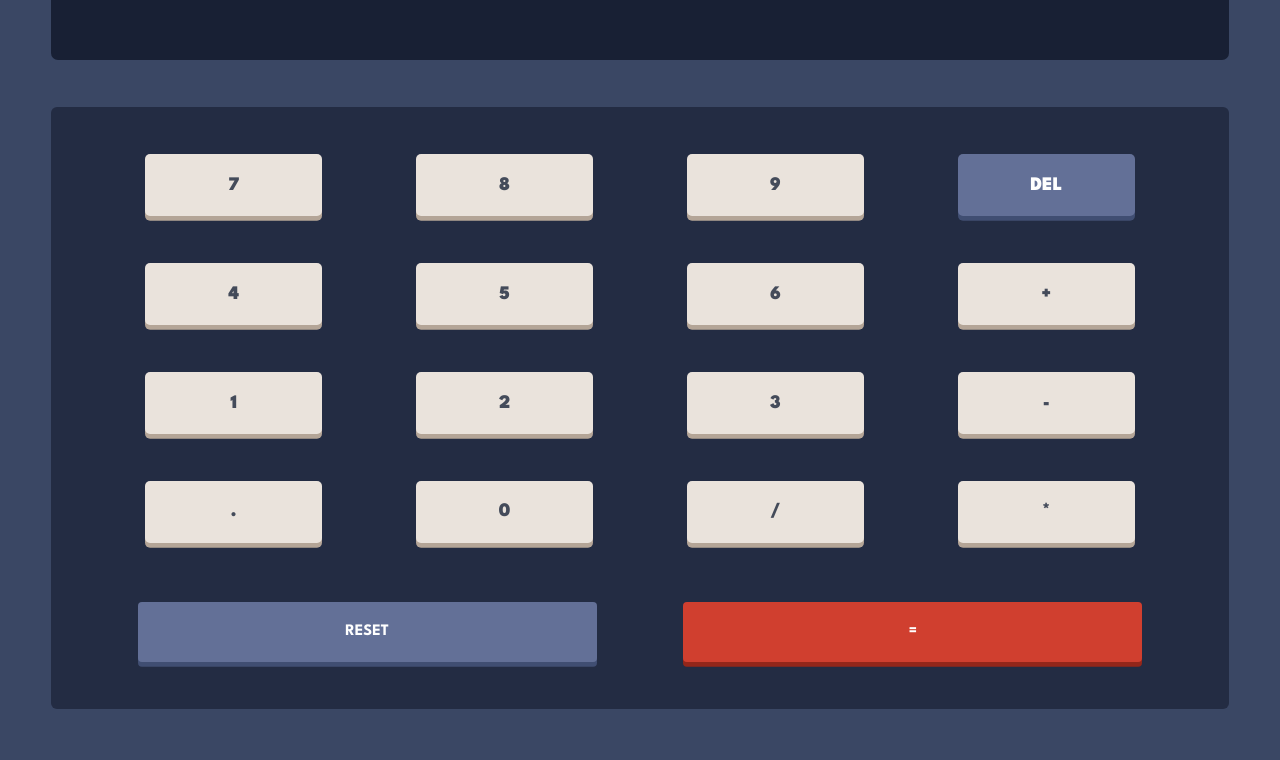
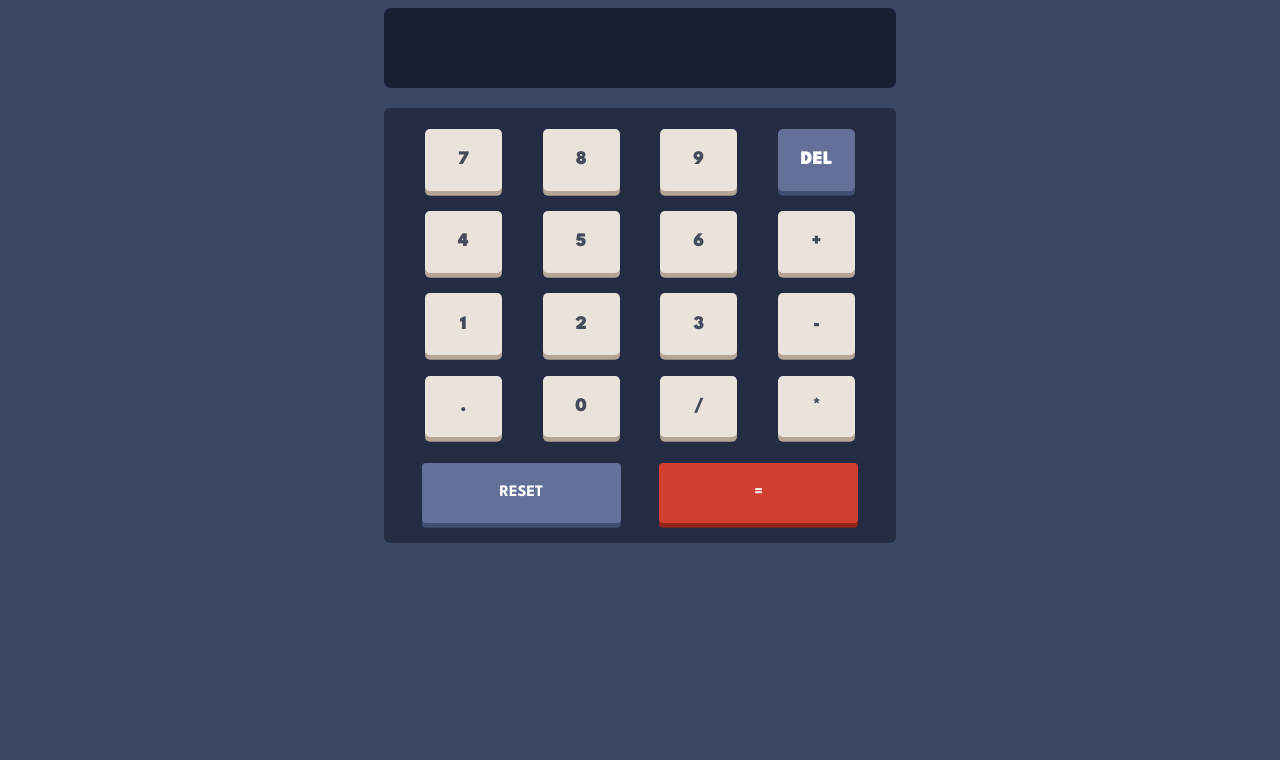
Before and after one commit to BEEJAYOFGOD/CALCULATOR-APP-MAIN, a plain HTML site: page index.html in a window 1280 px wide. Shown: the part 154-914 px from the top of the page. After the commit the page ends 800 px from the top, so only its background shows below. Drawn offline with Linux system fonts and the light colour scheme.

Commit message:
added responsiveness

```diff
--- a/index.html
+++ b/index.html
@@ -45,7 +45,7 @@
           <div>
             <div class="theme-selectors__label">
               <label for="dark">1</label>
-              <label for="white">2</label>
+              <label for="light">2</label>
               <label for="black">3</label>
             </div>
 
--- a/style.css
+++ b/style.css
@@ -307,3 +307,18 @@ button:active {
   font-weight: 700;
   color: var(--equal-color);
 }
+
+@media only screen and (min-width: 1040px) {
+  body {
+    display: grid;
+    place-items: center;
+  }
+  .calculator {
+    min-width: 40%;
+
+    padding: 0.2% 0% 0%;
+  }
+  .resultTextArea {
+    max-height: 12%;
+  }
+}
```
